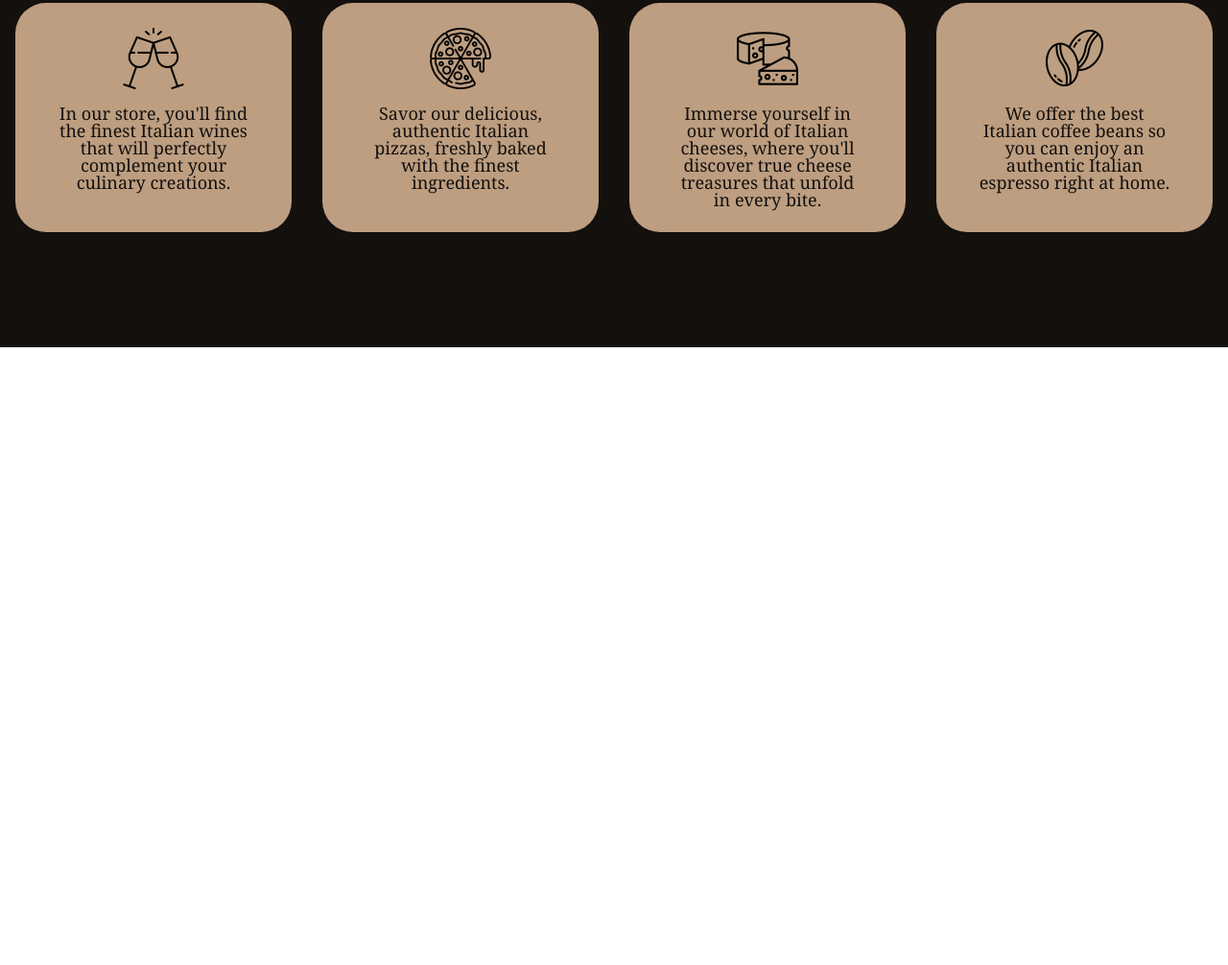
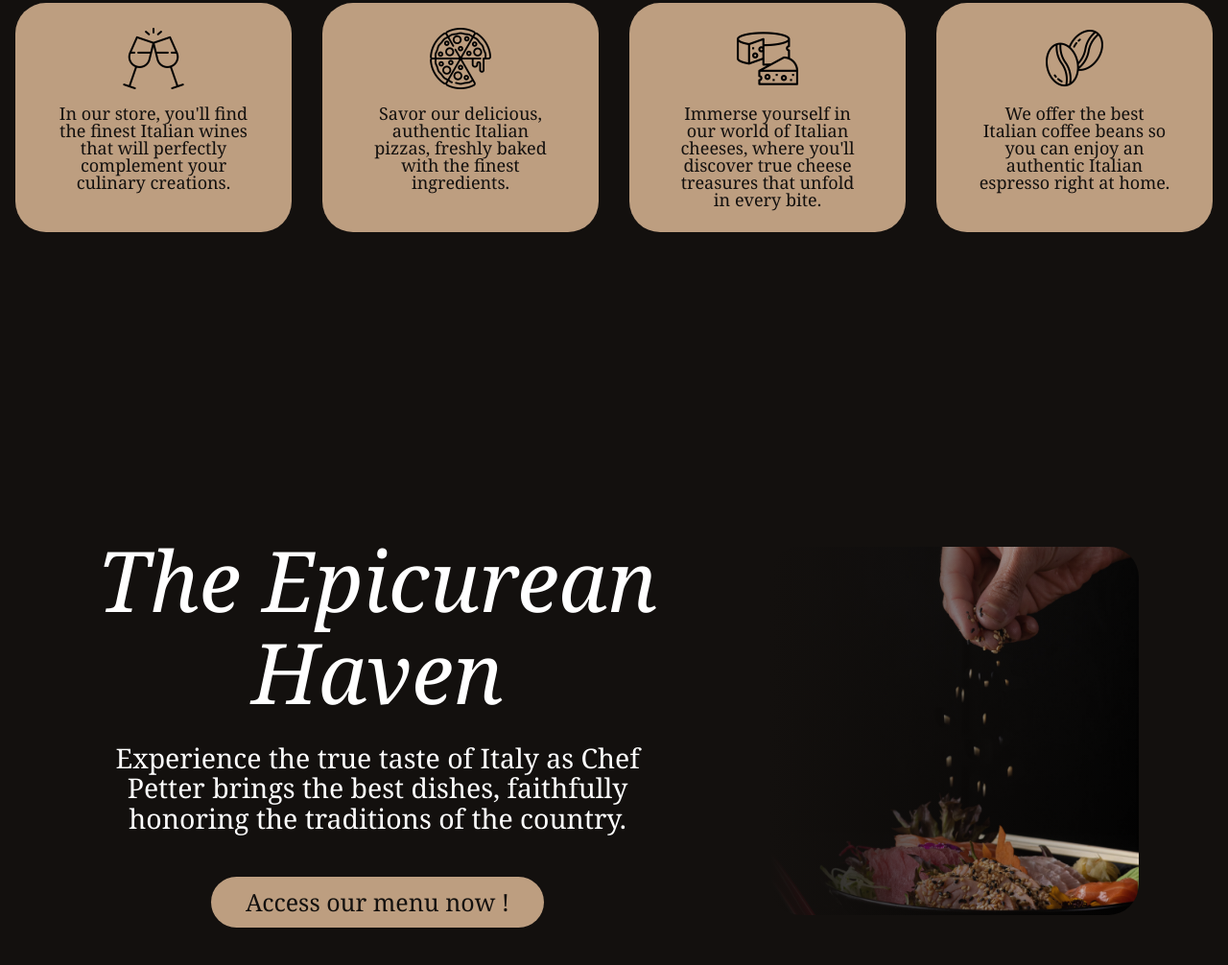
Before and after one commit to Victory-S29/scss-landing-page, a plain HTML site: page index.html in a window 1280 px wide. Shown: the part 917-1923 px from the top of the page at 96% size. Before the commit the page ends 1279 px from the top, so only its background shows below. Drawn offline with Linux system fonts and the light colour scheme.

Commit message:
added advertisment section with css

```diff
--- a/index.html
+++ b/index.html
@@ -28,24 +28,32 @@
             <p class="advantages-section--block__text">In our store, you'll find the finest Italian wines that will
                 perfectly complement your culinary creations.</p>
         </div>
-
         <div class="advantages-section--block">
             <img class="advantages-section--block__img" src="./images/advantages-icons/pizza.png" alt="Pizza">
             <p class="advantages-section--block__text">Savor our delicious, authentic Italian pizzas, freshly baked with
                 the finest ingredients.</p>
         </div>
-
         <div class="advantages-section--block">
             <img class="advantages-section--block__img" src="./images/advantages-icons/cheese.png" alt="Cheese">
             <p class="advantages-section--block__text">Immerse yourself in our world of Italian cheeses, where you'll
                 discover true cheese treasures that unfold in every bite.</p>
         </div>
-
         <div class="advantages-section--block">
             <img class="advantages-section--block__img" src="./images/advantages-icons/coffee-beans.png"
                 alt="Coffee beans">
             <p class="advantages-section--block__text">We offer the best Italian coffee beans so you can enjoy an
                 authentic Italian espresso right at home.</p>
+        </div>
+    </section>
+
+    <section class="advertisement-section">
+        <div class="advertisement-section__text-area">
+            <h2 class="advertisement-section__text-area--title"><i>The Epicurean Haven</i></h2>
+            <p class="advertisement-section__text-area--text">Experience the true taste of Italy as Chef Petter brings the best dishes, faithfully honoring the traditions of the country.</p>
+            <button class="advertisement-section__text-area--button">Access our menu now !</button>
+        </div>
+        <div class="advertisement-section__img-area">
+            <!-- <img src="./images/adv-section-img.jpg" class="advertisement-section__img-area--img"> -->
         </div>
     </section>
 
--- a/styles/_advantages-section.scss
+++ b/styles/_advantages-section.scss
@@ -24,16 +24,13 @@
         border-radius: 2rem;
 
         @media screen and (max-width: $lg) {
-           margin-top: 7%;
+            margin-top: 7%;
         }
 
         .advantages-section--block__img {
             width: 64px;
             height: 64px;
             object-fit: cover;
-
-            @media screen and (max-width: $lg) {
-            }
         }
 
         .advantages-section--block__text {
--- /dev/null
+++ b/styles/_advertisement-section.scss
@@ -0,0 +1,65 @@
+@import "vars";
+
+.advertisement-section {
+    display: flex;
+    justify-content: space-around;
+    align-items: center;
+    min-height: 100vh;
+    padding: 3%;
+    background-color: $main-background;
+    @media screen and (max-width: $lg) {
+        padding: 5% 0;
+    }
+
+    .advertisement-section__text-area {
+        width: 50%;
+        display: flex;
+        flex-direction: column;
+        align-items: center;
+        gap: 2vw;
+        .advertisement-section__text-area--title {
+            text-align: center;
+            @include def_text("Georgia", normal, 500, 87.44px, 110.5%, $main-white);
+            @media screen and (max-width: $lg) {
+                @include def_text("Georgia", normal, 500, 67.44px, 110.5%, $main-white);
+            }
+        }
+        .advertisement-section__text-area--text {
+            text-align: center;
+            @include def_text("Georgia", normal, 200, 28.44px, 110.5%, $main-white);
+        }
+        .advertisement-section__text-area--button {
+            min-width: 40%;
+            margin-top: 20px;
+            @include def_btn($accent-color, 2rem, 14px 36px, none);
+            @include def_text("Georgia", normal, 200, 25px, 100%, $btn-text);
+        }
+
+        @media screen and (max-width: $lg) {
+            width: 80%;
+        }
+    }
+
+    .advertisement-section__img-area {
+        width: 30vw;
+        height: 30vw;
+        border-radius: 2rem;
+        object-fit: cover;
+        background-image: linear-gradient(90deg, $main-background, $adv-background-gradient),
+            url("../images/adv-section-img.jpg");
+        background-size: cover;
+        background-repeat: no-repeat;
+        background-position: center;
+
+        @media screen and (max-width: $lg) {
+            width: 70vw;
+            height: 70vw;
+            margin-top: 5%;
+            background-image: url("../images/adv-section-img.jpg");
+        }
+    }
+
+    @media screen and (max-width: $lg) {
+        flex-direction: column;
+    }
+}
--- a/styles/_vars.scss
+++ b/styles/_vars.scss
@@ -6,6 +6,7 @@ $main-white: #ffffff;
 $main-background-gradient-first: #0b0909c9;
 $main-background-gradient-second: #0b0909c0;
 $main-background: #13100e;
+$adv-background-gradient: #13100e15;
 
 $accent-color: #bd9e80;
 $btn-text: #13100e;
--- a/styles/page-style.scss
+++ b/styles/page-style.scss
@@ -8,3 +8,4 @@
 
 @import "./main-section";
 @import "./advantages-section";
+@import "./advertisement-section";
```
Also changed, not shown: images/adv-section-img.jpg (added), styles/page-style.css, 1 other file.
